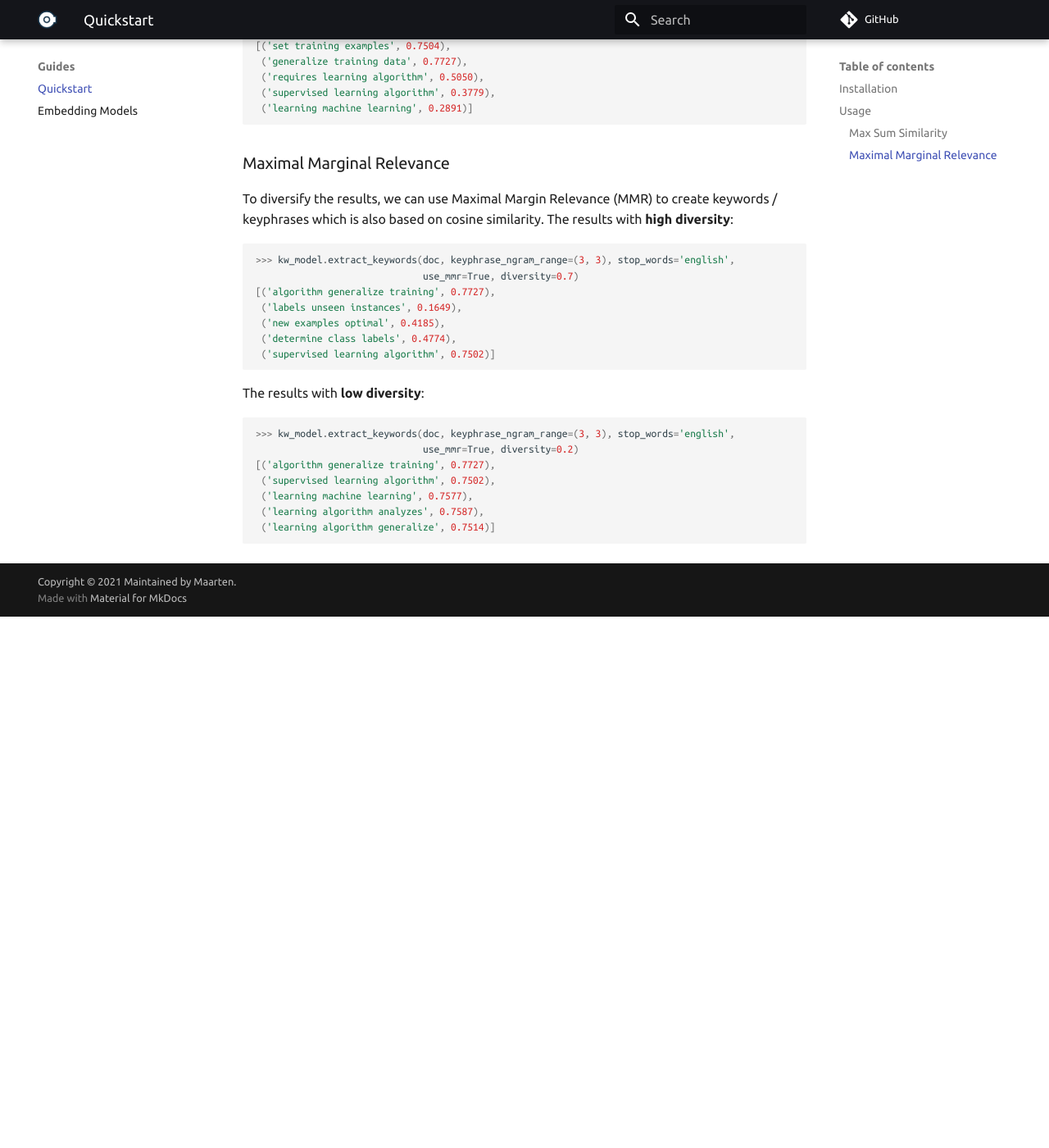
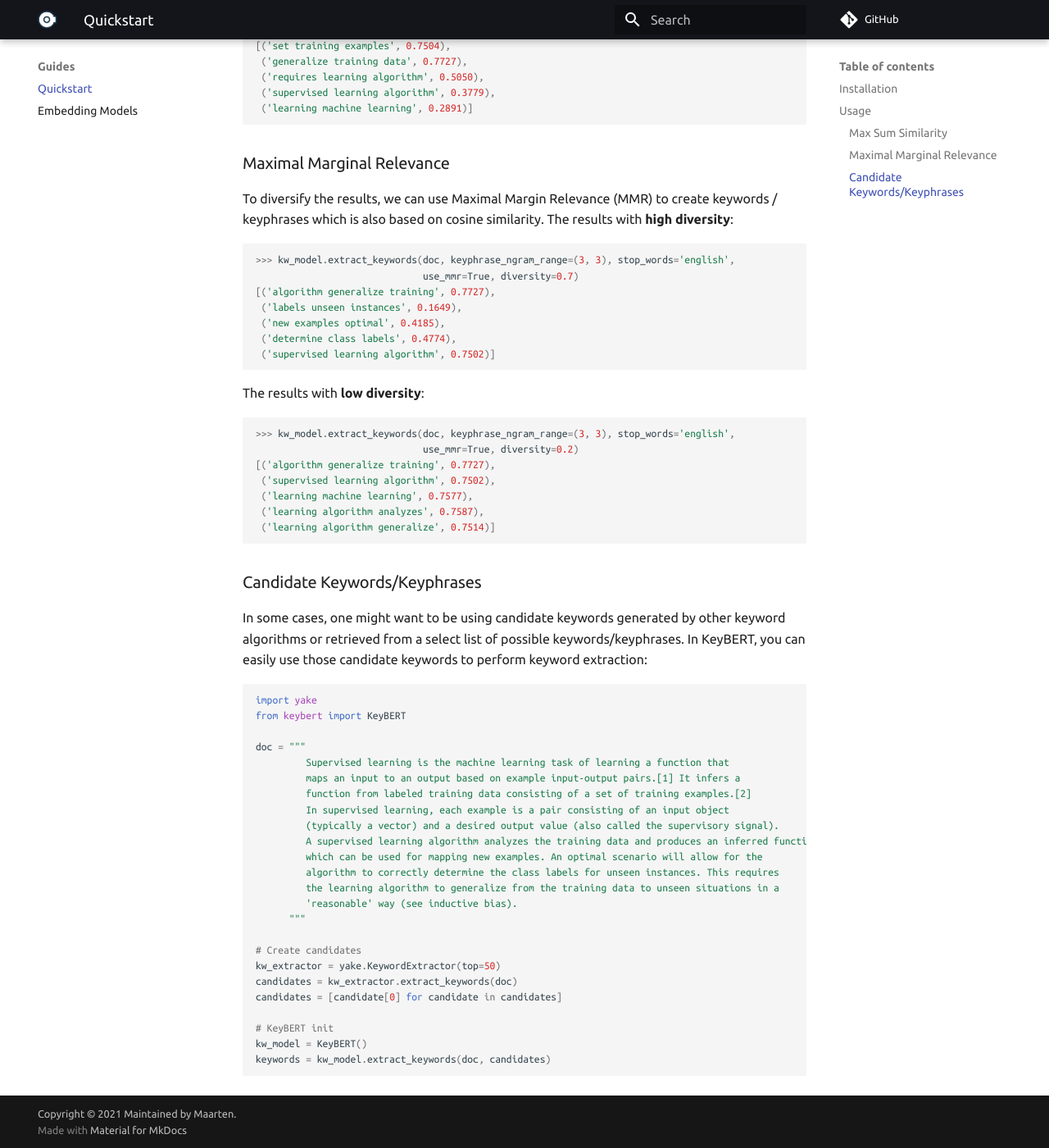
Before and after one commit to MaartenGr/KeyBERT, an MkDocs documentation site: the page built from docs/guides/quickstart.md, in a window 1280 px wide and 1400 px high, scrolled down 1799 px. Shown: the whole window at 82% size. Built offline with MkDocs 1.6.1 and Material for MkDocs 9.7.7, drawn with Linux system fonts in a browser that asks for light colours; comment, search, counter and statistics services are not loaded; before the commit the page ends 2551 px from its top, so only the background shows below that.

````diff
--- a/docs/guides/quickstart.md
+++ b/docs/guides/quickstart.md
@@ -112,3 +112,33 @@ The results with **low diversity**:
  ('learning algorithm analyzes', 0.7587),
  ('learning algorithm generalize', 0.7514)]
 ```
+
+### Candidate Keywords/Keyphrases
+In some cases, one might want to be using candidate keywords generated by other keyword algorithms or retrieved from a select list of possible keywords/keyphrases. In KeyBERT, you can easily use those candidate keywords to perform keyword extraction:
+
+```python
+import yake
+from keybert import KeyBERT
+
+doc = """
+         Supervised learning is the machine learning task of learning a function that
+         maps an input to an output based on example input-output pairs.[1] It infers a
+         function from labeled training data consisting of a set of training examples.[2]
+         In supervised learning, each example is a pair consisting of an input object
+         (typically a vector) and a desired output value (also called the supervisory signal).
+         A supervised learning algorithm analyzes the training data and produces an inferred function,
+         which can be used for mapping new examples. An optimal scenario will allow for the
+         algorithm to correctly determine the class labels for unseen instances. This requires
+         the learning algorithm to generalize from the training data to unseen situations in a
+         'reasonable' way (see inductive bias).
+      """
+
+# Create candidates
+kw_extractor = yake.KeywordExtractor(top=50)
+candidates = kw_extractor.extract_keywords(doc)
+candidates = [candidate[0] for candidate in candidates]
+
+# KeyBERT init
+kw_model = KeyBERT()
+keywords = kw_model.extract_keywords(doc, candidates)
+```
--- a/mkdocs.yml
+++ b/mkdocs.yml
@@ -14,6 +14,7 @@ nav:
       - KeyBERT: api/keybert.md
       - MMR: api/mmr.md
       - MaxSum: api/maxsum.md
+  - Changelog: changelog.md
 plugins:
   - mkdocstrings:
       watch:
````
Also changed, not shown: docs/changelog.md (added, +44 -0 lines).
